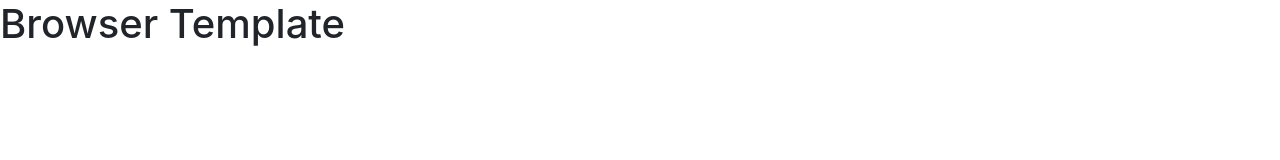
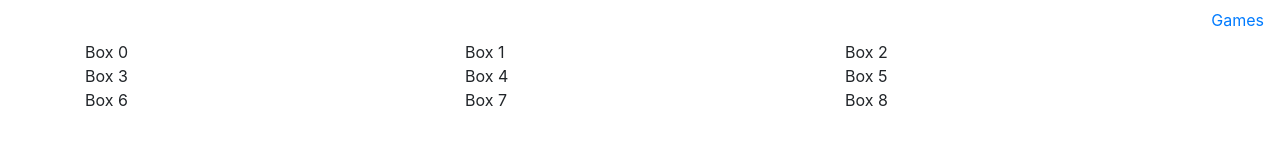
Before and after one commit to kimdolion/tic-tac-toe-client, a website built with webpack: page index.html in a window 1280 px wide. Built offline with nearby package versions, Linux system fonts and the light colour scheme.

Commit message:
Add Bootstrap classes to divs
Added Bootstrap classes to divs to remove borders to more accurately display a tic tac toe board.

```diff
--- a/index.html
+++ b/index.html
@@ -1,7 +1,7 @@
 <!DOCTYPE html>
 <html>
     <head>
-      <title>Example</title>
+      <title>Tic Tac Toe</title>
       <meta name="viewport" content="width=device-width, initial-scale=1">
 
       <!-- Do not add `link` tags-->
@@ -12,6 +12,26 @@
       <script src="public/application.js" type="text/javascript" charset="utf-8" defer></script>
     </head>
     <body>
-      <h1>Browser Template</h1>
-    </body>
+      <header>
+      <ul class="nav justify-content-end">
+        <li class="nav-item"><a class="nav-link active" href="#">Games</a></li>
+      </ul>
+    </header>
+    <main>
+      <div class="container">
+        <div class="row">
+            <div class="col-4 box"><span class="border-top-0 border-left-0">Box 0</span></div>
+            <div class="col-4 box"><span class="border-top-0">Box 1</span></div>
+            <div class="col-4 box"><span class="border-top-0 border-right-0">Box 2</span></div>
+            <div class="col-4 box"><span class="border-left-0">Box 3</span></div>
+            <div class="col-4 box">Box 4</div>
+            <div class="col-4 box"><span class="border-right-0">Box 5</span></div>
+            <div class="col-4 box"><span class="border-bottom-0 border-left-0">Box 6</span></div>
+            <div class="col-4 box"><span class="border-bottom-0">Box 7</span></div>
+            <div class="col-4 box"><span class="border-top-0">Box 8</span></div>
+          </div>
+    </main>
+    <footer>
+    </footer>
+  </body>
 </html>
```
